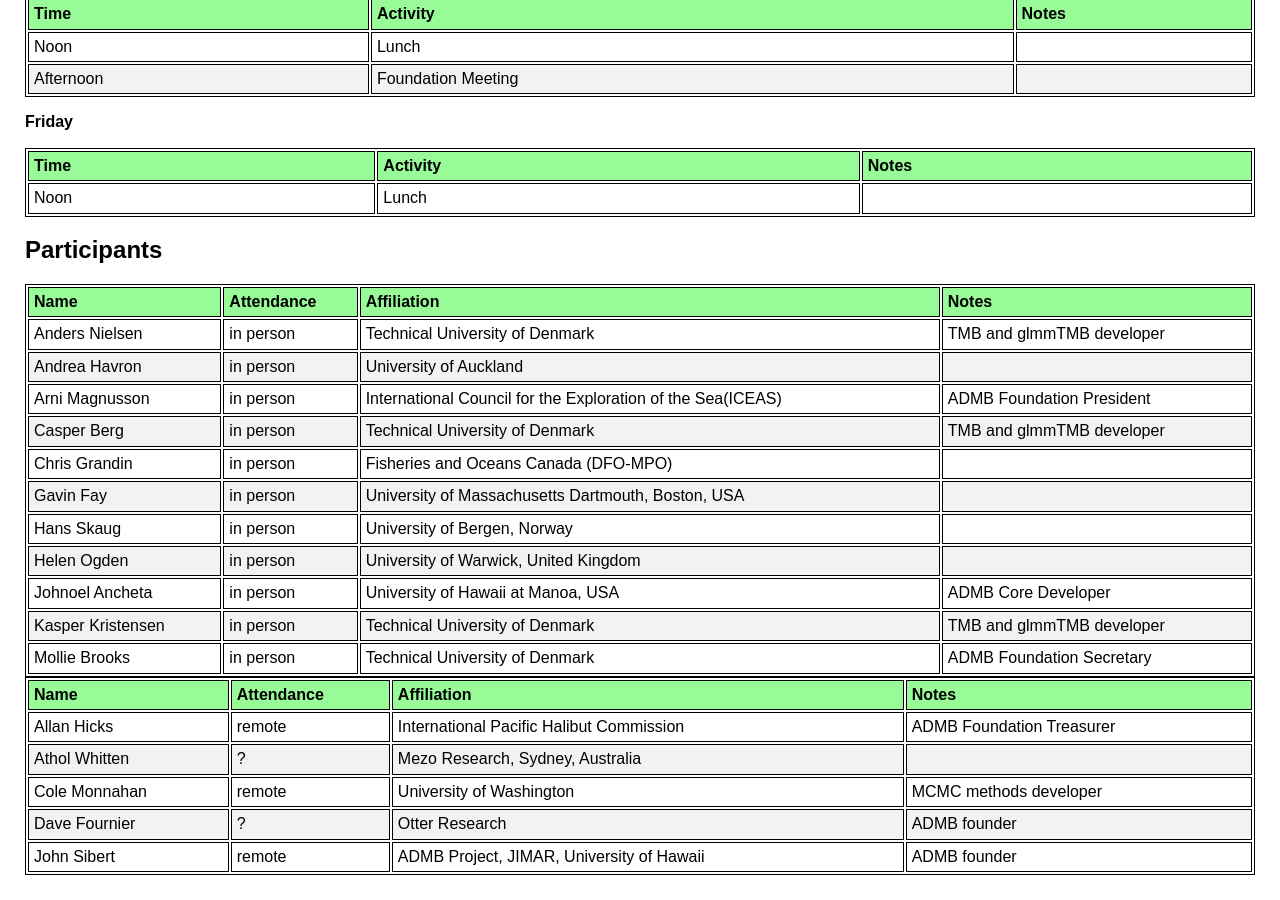
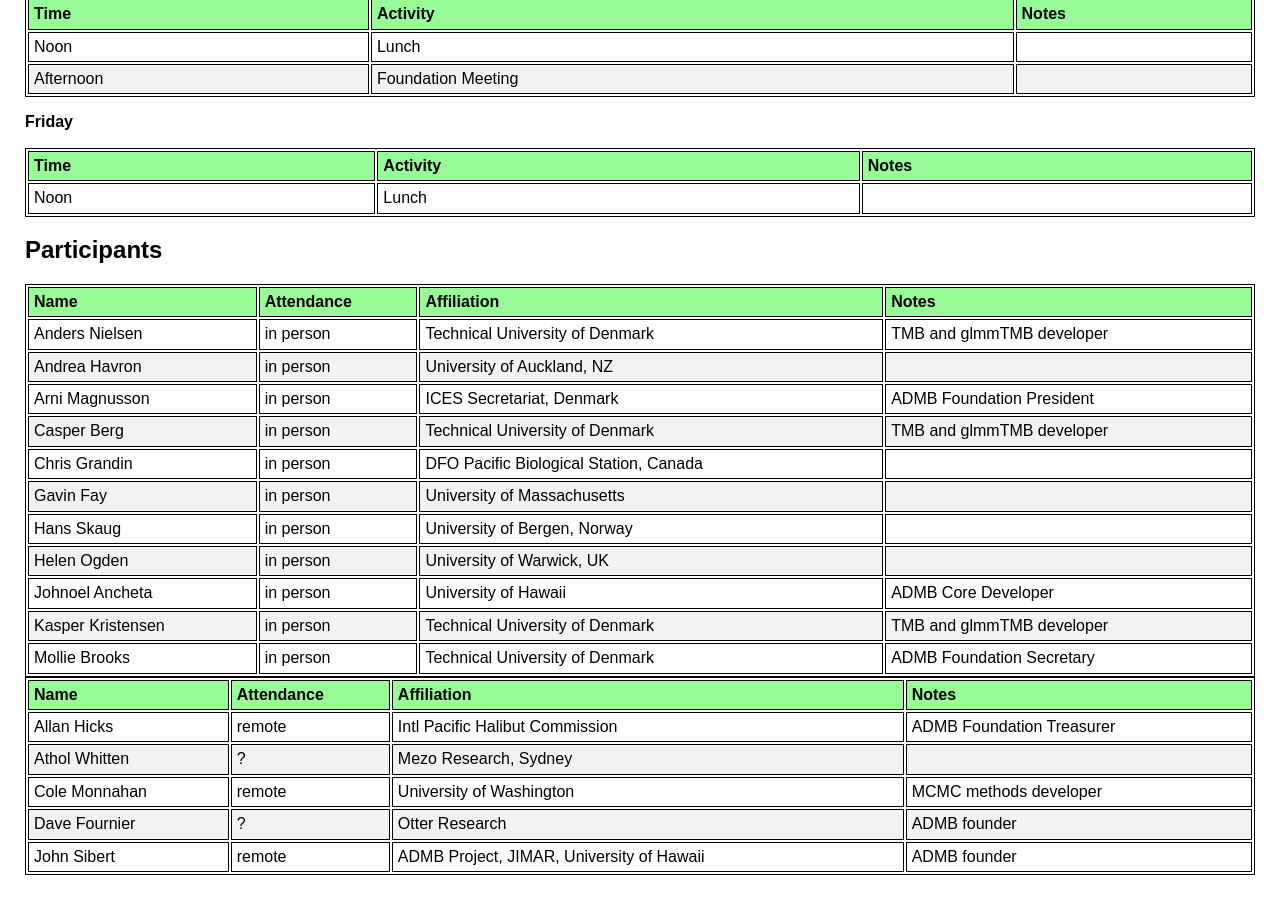
Before and after one commit to TMB-ADMB-Workshops/DevelopersWorkshop2017, a Jekyll site: the page built from agenda.md, in a window 1280 px wide and 900 px high, scrolled down 1239 px. Built offline with Jekyll 4.4.1, drawn with Linux system fonts in a browser that asks for light colours; nearby versions of some CDN libraries.

Commit message:
Simplify attendee table entries

```diff
--- a/agenda.md
+++ b/agenda.md
@@ -86,21 +86,21 @@ Noon | Lunch |
 __Name__ | __Attendance__ | __Affiliation__ | __Notes__
 --- | --- | --- | ---
 Anders Nielsen | in person | Technical University of Denmark | TMB and glmmTMB developer
-Andrea Havron | in person | University of Auckland
-Arni Magnusson | in person | International Council for the Exploration of the Sea(ICEAS) | ADMB Foundation President
+Andrea Havron | in person | University of Auckland, NZ
+Arni Magnusson | in person | ICES Secretariat, Denmark | ADMB Foundation President
 Casper Berg | in person | Technical University of Denmark | TMB and glmmTMB developer
-Chris Grandin | in person | Fisheries and Oceans Canada (DFO-MPO)
-Gavin Fay | in person | University of Massachusetts Dartmouth, Boston, USA
+Chris Grandin | in person | DFO Pacific Biological Station, Canada
+Gavin Fay | in person | University of Massachusetts
 Hans Skaug | in person | University of Bergen, Norway
-Helen Ogden | in person | University of Warwick, United Kingdom
-Johnoel Ancheta | in person | University of Hawaii at Manoa, USA | ADMB Core Developer
+Helen Ogden | in person | University of Warwick, UK
+Johnoel Ancheta | in person | University of Hawaii | ADMB Core Developer
 Kasper Kristensen | in person | Technical University of Denmark | TMB and glmmTMB developer
 Mollie Brooks | in person | Technical University of Denmark | ADMB Foundation Secretary
 
 __Name__ | __Attendance__ | __Affiliation__ | __Notes__
 --- | --- | --- | ---
-Allan Hicks | remote | International Pacific Halibut Commission | ADMB Foundation Treasurer
-Athol Whitten | ? | Mezo Research, Sydney, Australia
+Allan Hicks | remote | Intl Pacific Halibut Commission | ADMB Foundation Treasurer
+Athol Whitten | ? | Mezo Research, Sydney
 Cole Monnahan | remote | University of Washington | MCMC methods developer
 Dave Fournier | ? | Otter Research | ADMB founder
 John Sibert | remote | ADMB Project, JIMAR, University of Hawaii | ADMB founder
```
